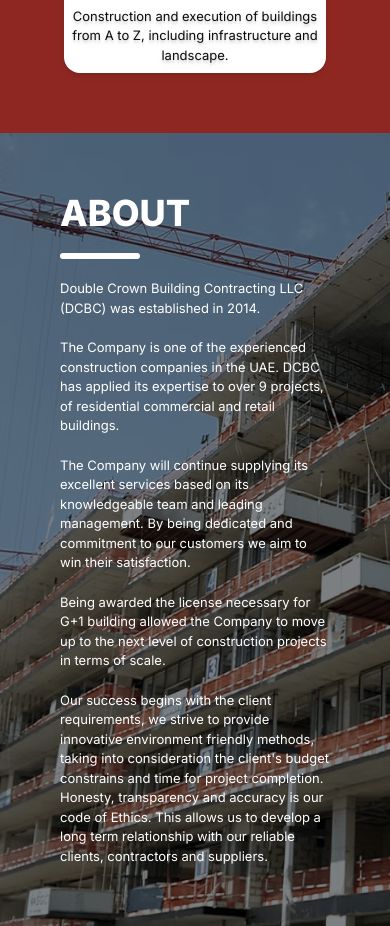
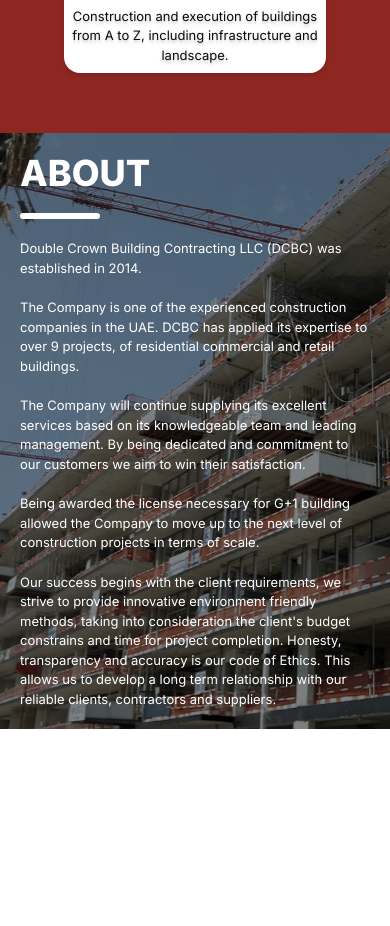
Before and after one commit to PedroPeterrr/double-crown-dubai, a React (Vite) app: page / in a window 390 px wide. Shown: the part 1440-2366 px from the top of the page. After the commit the page ends 2169 px from the top, so only its background shows below. Built offline with nearby package versions, Linux system fonts and the light colour scheme.

Commit message:
Update About.jsx

```diff
--- a/src/components/pages/About.jsx
+++ b/src/components/pages/About.jsx
@@ -11,7 +11,10 @@
         backgroundBlendMode: "overlay",
       }}
         >
-            <div className="p-15 flex flex-col lg:w-3/5 gap-5 md:gap-8 lg:gap-10 text-wrap">
+            <div className="p-5 flex flex-col gap-5 text-wrap
+                md:gap-8 md:p-10
+                lg:w-3/5 lg:gap-10 lg:p-15 "
+            >
                 <h1 className="text-white font-extrabold after:mt-5
                     text-4xl md:text-5xl lg:text-6xl
                     after:content-[''] after:h-1.5 after:rounded
```
